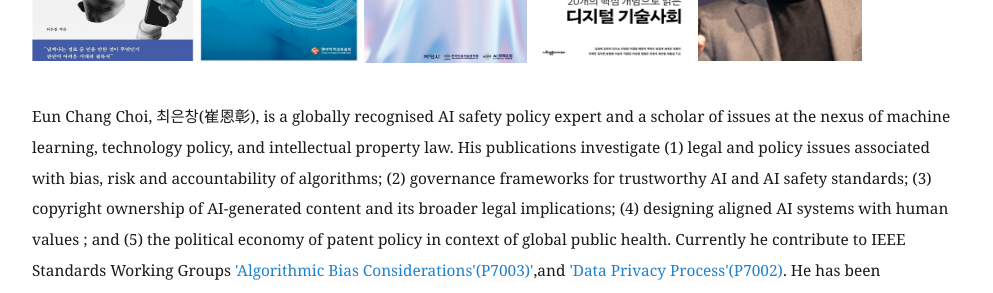
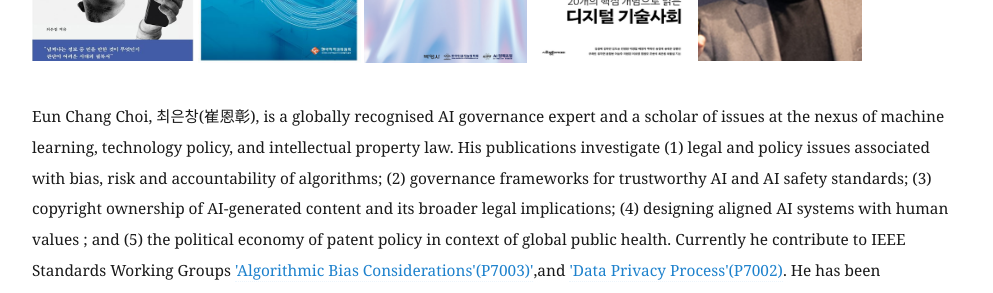
Before and after one commit to eunchangchoi/eunchangchoi.github.io, a Jekyll site: the page built from index.md, in a window 1280 px wide and 900 px high, scrolled down 363 px. Shown: the part 154-447 px from the top of the window, without its empty margins (68-1061 px from the left). Built offline with Jekyll 4.4.1, drawn with Linux system fonts in a browser that asks for light colours.

Commit message:
Update index.md

```diff
--- a/index.md
+++ b/index.md
@@ -22,7 +22,7 @@ title: "Eun Chang Choi 최은창"
   <img style="vertical-align:top;height:200px;width:164px;" src="images/book10.png">
  <br>
  <br>
-<p style="font-size:1.1em"> Eun Chang Choi, 최은창(崔恩彰), is a globally recognised AI safety policy expert and a scholar of issues at the nexus of machine learning, technology policy, and intellectual property law. His publications investigate (1) legal and policy issues associated with bias, risk and accountability of algorithms; (2) governance frameworks for trustworthy AI and AI safety standards; (3) copyright ownership of AI-generated content and its broader legal implications; (4) designing aligned AI systems with human values ; and (5) the political economy of patent policy in context of global public health. Currently he contribute to IEEE Standards Working Groups <a href="https://sagroups.ieee.org/7003/">'Algorithmic Bias Considerations'(P7003)'</a>,and <a href="https://sagroups.ieee.org/7002">'Data Privacy Process'(P7002)</a>. He has been participating in <a href="https://www.intgovforum.org/en/pnai"> the Policy Network on AI(PNAI) </a> of the Global Internet Governance Forum(IGF), a United Nations multi-stakeholder platform, as well as <i>'AI Policy Forum'</i> of<a href="http://kaail.or.kr"> the Korean Association for AI Law (KAAIL)</a>. <br>
+<p style="font-size:1.1em"> Eun Chang Choi, 최은창(崔恩彰), is a globally recognised AI governance expert and a scholar of issues at the nexus of machine learning, technology policy, and intellectual property law. His publications investigate (1) legal and policy issues associated with bias, risk and accountability of algorithms; (2) governance frameworks for trustworthy AI and AI safety standards; (3) copyright ownership of AI-generated content and its broader legal implications; (4) designing aligned AI systems with human values ; and (5) the political economy of patent policy in context of global public health. Currently he contribute to IEEE Standards Working Groups <a href="https://sagroups.ieee.org/7003/">'Algorithmic Bias Considerations'(P7003)'</a>,and <a href="https://sagroups.ieee.org/7002">'Data Privacy Process'(P7002)</a>. He has been participating in <a href="https://www.intgovforum.org/en/pnai"> the Policy Network on AI(PNAI) </a> of the Global Internet Governance Forum(IGF), a United Nations multi-stakeholder platform, as well as <i>'AI Policy Forum'</i> of<a href="http://kaail.or.kr"> the Korean Association for AI Law (KAAIL)</a>. <br>
   <br>
 As a partner of <i> Impactive AI</i> LLP and a qualified <a href="https://www.dataq.or.kr/www/sub/a_05.do"> Advanced Data Analytics Professional(ADP)</a>, he has assessed manufacturing companies on applying machine learning to optimize production lines, and demand forecasting. At the same time, he also provided expert advice on technology policy-making for government agencies and public sector research institutes, which included in-depth consultancy work for <a href="https://eng.kcc.go.kr/user/ehpMain.do"> Korea Communications Commission(KCC) </a>,<a href="https://www.kisdi.re.kr/"> Korea Information Society Development Institute(KISDI)</a>, and <a href="https://www.stepi.re.kr/site/stepien/main.do"> Science and Technology Policy Institute(STEPI)</a>. More importantly, he contributed chapters of a research report "The Ethical Considerations of AI and Policy Response" submitted to the Presidential Committee on the Fourth Industrial Revolution, and on bias, risk and accountability of algorithms in government research reports <a href="https://scienceon.kisti.re.kr/commons/util/originalView.do?cn=TRKO202100006631&dbt=TRKO&rn="> "ICT-based Solutions to Social Problems in Intelligent Information Society" </a>.<br>
 
```
